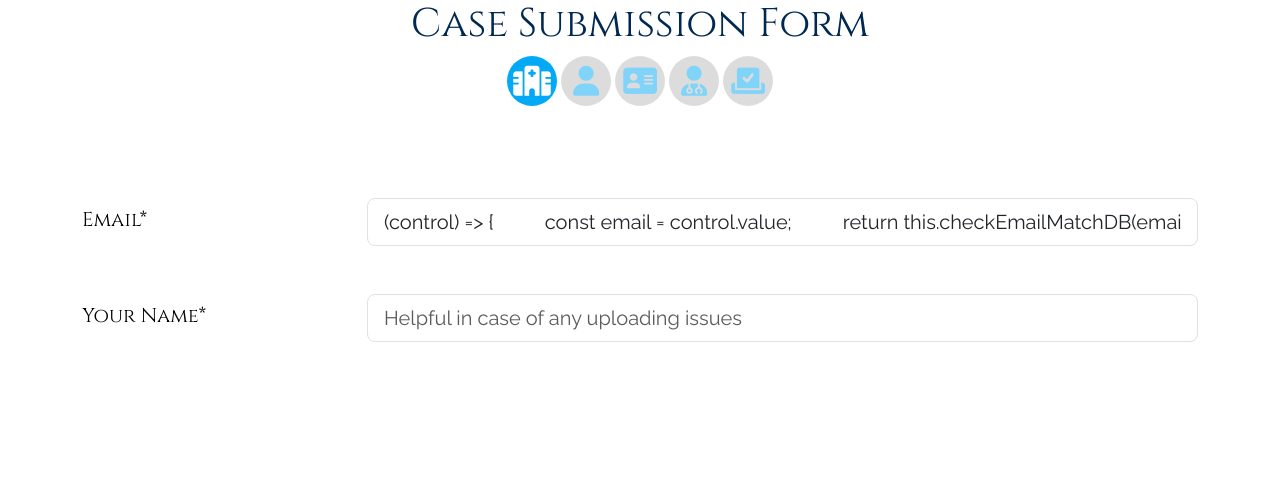
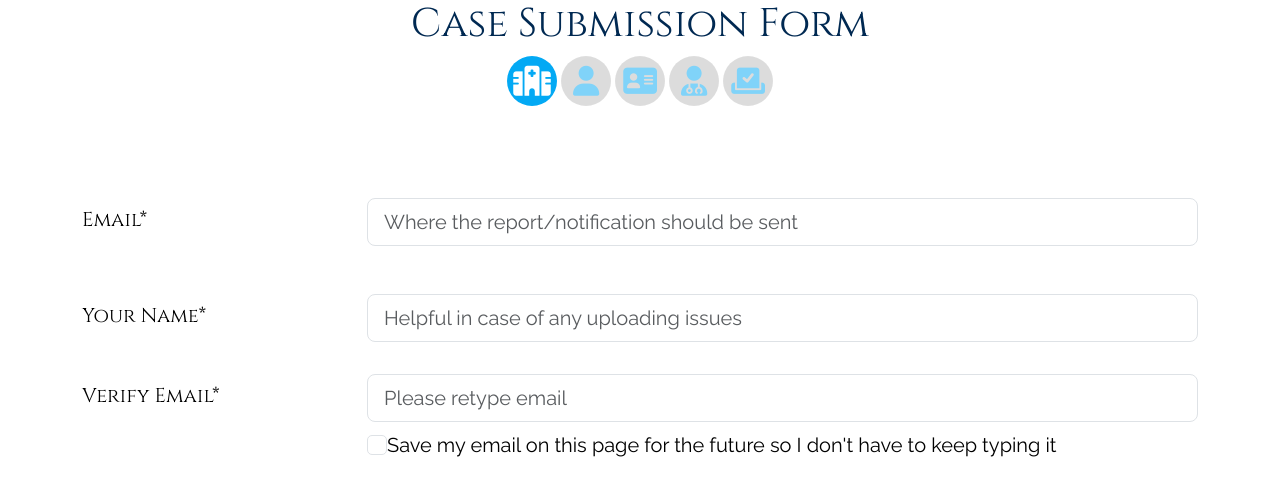
Before and after one commit to asadbilal800/hiomr_app, an Angular app in the folder frontend/: page /home in a window 1280 px wide. Shown: the top 496 px of the page. Built offline with nearby package versions, Linux system fonts and the light colour scheme.

Commit message:
email  changes # 5

```diff
--- a/frontend/src/app/app.config.ts
+++ b/frontend/src/app/app.config.ts
@@ -2,7 +2,7 @@ import { ApplicationConfig } from '@angular/core';
 import { provideRouter } from '@angular/router';
 
 import { routes } from './app.routes';
-import { HttpClientModule, provideHttpClient, withFetch } from '@angular/common/http';
+import { provideHttpClient, withFetch } from '@angular/common/http';
 
 export const appConfig: ApplicationConfig = {
   providers: [provideRouter(routes), provideHttpClient(withFetch())]
--- a/frontend/src/app/components/email/email.component.html
+++ b/frontend/src/app/components/email/email.component.html
@@ -1,4 +1,4 @@
-<form [formGroup]="myForm" class="form container mt-4 needs-validation" novalidate>
+<form [formGroup]="emailForm" class="form container mt-4">
   <div class="col-12">
 
         <!-- White Space Empty Rows -->
@@ -6,78 +6,78 @@
         <div class="row mt-4"></div>
 
         <div class="row mt-4 mb-2">
-              <div class="col-sm-3 col-form-label" title="Required">
-                <label>Email*</label></div>
+          <div class="col-sm-3 col-form-label"><label>Email*</label></div>
           <div class="col-sm-9">
-              <input required
-              name="email"
-              id='emailId'
-              formControlName="email"
-              type="email"
+              <input formControlName="email" name="email" id='emailId' type="email"
                      class="form-control form-control-lg"
-              tabindex="1"
                      placeholder="Where the report/notification should be sent"
-              title="Where you want the report/notification to go"
-              (blur)="checkEmailMatchDB('emailId')"
+                     (blur)="checkEmailFromDB()"
+                     [ngClass]="{'is-invalid': formControls['email'].invalid && (formControls['email'].dirty || formControls['email'].touched), 'is-valid': formControls['email'].valid && (formControls['email'].dirty || formControls['email'].touched)}"
               />
-              <div class="valid-feedback">Looks like an email.</div>
-              <div class="invalid-feedback">Keep typing until it's a complete email</div>
+              <div *ngIf="formControls['email'].invalid && (formControls['email'].dirty || formControls['email'].touched)" class="invalid-feedback">
+                  Keep typing until it's a complete email
+              </div>
+              <div *ngIf="formControls['email'].valid && (formControls['email'].dirty || formControls['email'].touched)" class="valid-feedback">
+                Looks like a valid email.
+              </div>
+          </div>
+      </div>
+
+
+
+        <!-- White Space Empty Row -->
+        <div class="row mt-4"></div>
+
+        <div class="row mt-4 mb-2">
+          <div class="col-sm-3 col-form-label"><label>Your Name*</label></div>
+          <div class="col-sm-9">
+            <input formControlName="name" name="name" id='uploaderName' type="text"
+            class="form-control form-control-lg"
+            placeholder="Helpful in case of any uploading issues"
+            [ngClass]="{'is-invalid': formControls['name'].invalid && (formControls['name'].dirty || formControls['name'].touched), 'is-valid': formControls['name'].valid && (formControls['email'].dirty || formControls['email'].touched)}"
+              />
+              <div *ngIf="formControls['name'].valid && (formControls['name'].dirty || formControls['name'].touched)" class="valid-feedback">
+                  I read in a book once that a rose by any other name would smell as sweet, but I was never able to believe it. A rose just couldn’t smell as sweet if it was a thistle or a skunk cabbage." LMM
+              </div>
+              <div *ngIf="formControls['name'].invalid && (formControls['name'].dirty || formControls['name'].touched)" class="invalid-feedback">
+                Must be 2 or more characters. Sorry, Mr. T!
+              </div>
           </div>
       </div>
 
         <!-- White Space Empty Row -->
         <div class="row mt-4"></div>
 
-          <div class="row mt-4 mb-4">
-            <div class="col-sm-3 col-form-label" title="Required">
-              <label>Your Name*</label></div>
-              <div class="col-sm-9">
-                <input required
-                name="name"
-                id='uploaderName'
-                formControlName="uploaderName"
-                type="text"
-                class="form-control form-control-lg"
-                tabindex="2"
-                placeholder="Helpful in case of any uploading issues"
-                minlength="2"
-                title="This is in case of any problems, we can directly ask for the correct person to reupload, etc."
-                oninput="document.getElementById('uploaderName').classList.add('is-valid')"
+        <div class="row mb-2" id='recheckEmail'>
+            <div class="col-sm-3 col-form-label mt-2"><label>Verify Email*</label></div>
+            <div class="col-sm-9 mt-2">
+              <input
+              formControlName="recheckEmail"
+              id="recheckEmailinput"
+              type="email"  class="form-control form-control-lg"
+              placeholder="Please retype email"
+              [ngClass]="{'is-invalid': formControl.hasError('notMatched') && (formControls['recheckEmail'].dirty || formControls['recheckEmail'].touched), 'is-valid': !formControl.hasError('notMatched') && (formControls['recheckEmail'].dirty || formControls['recheckEmail'].touched)}"
               />
-                <div class="valid-feedback">"I read in a book once that a rose by any other name would smell as sweet, but I was never able to believe it. A rose just couldn’t smell as sweet if it was a thistle or a skunk cabbage." LMM</div>
-                <div class="invalid-feedback">Must be 2 or more characters. Sorry, Mr. T.</div>
-                <!-- <div class="invalid-tooltip">Enter your tooltip error here!</div> -->
+            <div *ngIf="!formControl.hasError('notMatched') && (formControls['recheckEmail'].dirty || formControls['recheckEmail'].touched)" class="valid-feedback">
+                Looks like the emails match.
+            </div>
+            <div *ngIf="formControl.hasError('notMatched') && (formControls['recheckEmail'].dirty || formControls['recheckEmail'].touched)" class="invalid-feedback">
+              Keep typing until they match.
+            </div>
            </div>
           </div>
 
-          <!-- Recheck Email -->
-          <div class="row mb-2 d-none" id='recheckEmail'>
-              <!--<div class="col-sm-3 col-form-label"></div>
-              <div class="col-sm-9 raleway">Check above email for typos, then retype email below </div>-->
-              <div class="col-sm-3 col-form-label mt-2"><label>Verify Email*</label></div>
-              <div class="col-sm-9 mt-2">
-                <input
-                onpaste="return false"
-                id="recheckEmailinput"
-                formControlName="recheckEmailinput"
-                type="email"
-                class="form-control form-control-lg"
-                placeholder="Please retype email"
-                />
-                <div class="valid-feedback">Looks like the emails match.</div>
-                <div class="invalid-feedback">Keep typing until they match</div>
-             </div>
-            </div>
 
-          <!-- White Space Empty Row -->
-          <div class="row mt-4"></div>
 
         <!-- Save Email Row -->
-          <div class="row mb-4 raleway d-none" id="saveEmailRow" title="So I don't have to keep typing each time it like a disgruntled pelican">
+        <div class="row mb-4 raleway" id="saveEmailRow"
+        title="So I don't have to keep typing each time it like a disgruntled pelican">
         <div class="col-sm-3"></div>
         <div class="col-sm-9">
-          <input class="form-check-input" type="checkbox" id="saveEmailCheckbox">
-          <label class="form-check-label raleway" for="saveEmailCheckbox">Save my email on this page for the future so I don't have to keep typing it
+          <input class="form-check-input" type="checkbox" id="saveEmailCheckbox" name="saveEmailCheckbox" [(ngModel)]="saveEmailCheck"
+          [ngModelOptions]="{standalone: true}"
+          />
+        <label class="form-check-label raleway" for="saveEmailCheckbox"> Save my email on this page for the future so I don't have to keep typing it
         </label>
         </div>
         </div>
--- a/frontend/src/app/components/email/email.component.ts
+++ b/frontend/src/app/components/email/email.component.ts
@@ -1,42 +1,58 @@
+import { CommonModule } from '@angular/common';
 import { Component } from '@angular/core';
-import { AbstractControl, AsyncValidatorFn, FormBuilder, FormGroup, ReactiveFormsModule, ValidationErrors, Validators } from '@angular/forms';
-import { Observable, debounceTime, map, catchError, of } from 'rxjs';
+import { FormBuilder, FormGroup, FormsModule, ReactiveFormsModule, ValidationErrors, Validators } from '@angular/forms';
 import { environment } from '../../../environments/environment.prod';
 import { ApiHandlerService } from '../../services/api-handler.service';
 
 @Component({
   selector: 'app-email',
   standalone: true,
-  imports: [ReactiveFormsModule],
+  imports: [FormsModule, CommonModule, ReactiveFormsModule],
   templateUrl: './email.component.html',
   styleUrl: './email.component.css',
 })
 export class EmailPageComponent {
 
-  myForm: FormGroup;
+  emailForm: FormGroup;
+  saveEmailCheck: boolean = false;
+  emailFound = false;
   constructor(private apiService: ApiHandlerService,private formBuilder: FormBuilder){
-    this.myForm = this.formBuilder.group({
-      email: [this.emailAsyncValidator()],
-      uploaderName: ['', [Validators.required, Validators.minLength(2)]],
-      recheckEmailinput: ['', Validators.email],
-      // Add more form controls as needed
-    });
+
+    this.emailForm = this.formBuilder.group({
+      email: ['', [Validators.email,Validators.required]],
+      name: ['', [Validators.required, Validators.minLength(2)]],
+      recheckEmail: ['', [Validators.required,Validators.email]],
+    },{ validators: this.matchEmailsValidator.bind(this) });
+
   }
 
-   checkEmailMatchDB(id: string){
-      return this.apiService.Get(environment.api_url+'checkEmailDB');
+  matchEmailsValidator(form: FormGroup): ValidationErrors | null {
+    let  email = form.get('email')?.value;
+    let  recheckEmail = form.get('recheckEmail')?.value;
+    return email === recheckEmail ? null : { notMatched: true };
   }
 
-  emailAsyncValidator(): AsyncValidatorFn {
-    return (control: AbstractControl): Observable<ValidationErrors | null> => {
-      const email = control.value;
+  async checkEmailFromDB(){
+    let emailValue = this.emailForm.get('email')?.value
+    if(emailValue){
+      let response = await this.checkEmailMatchDB(emailValue);
+      if(response?.IsSuccessful)
+      this.emailFound = true;
+    }
+    }
 
-      return this.checkEmailMatchDB(email).pipe(
-        debounceTime(300),
-        map(isAvailable => (isAvailable ? null : { emailTaken: true })),
-        catchError(() => of(null)) // Handle errors (optional)
-      );
-    };
+   checkEmailMatchDB(id: string){
+      return this.apiService.Get(environment.api_url+'checkEmailDB').toPromise();
   }
 
+      // Getter function to easily access form controls
+      get formControls() {
+        return this.emailForm.controls
+      }
+
+      // Getter function to easily access form controls
+      get formControl() {
+       return this.emailForm
+      }
+
 }
--- a/frontend/src/app/interfaces/api-base-actions.interface.ts
+++ b/frontend/src/app/interfaces/api-base-actions.interface.ts
@@ -4,7 +4,7 @@ import {ApiBaseResponse} from './api-base-response.interface';
 export type ParamsType = { hideLoader?: boolean,retry?:boolean }
 
 export interface IApiBaseActions {
-  Get(url: string, params?: ParamsType): Observable<ApiBaseResponse>;
+  Get(url: string, params?: ParamsType);
 
   Post(url: string, data: any, params?: ParamsType): Observable<ApiBaseResponse>;
 
```
Lines whose indentation alone changed are shown as unchanged.
